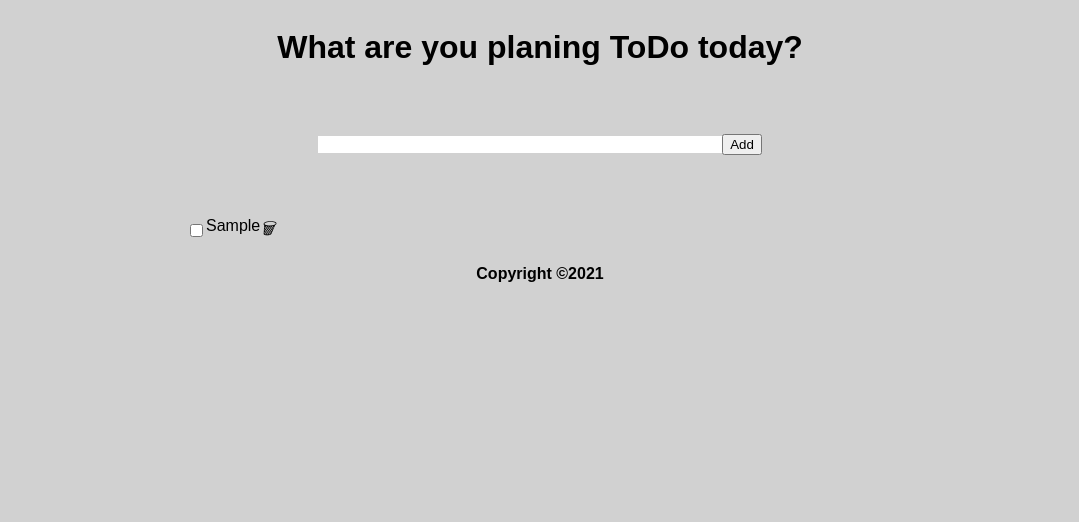
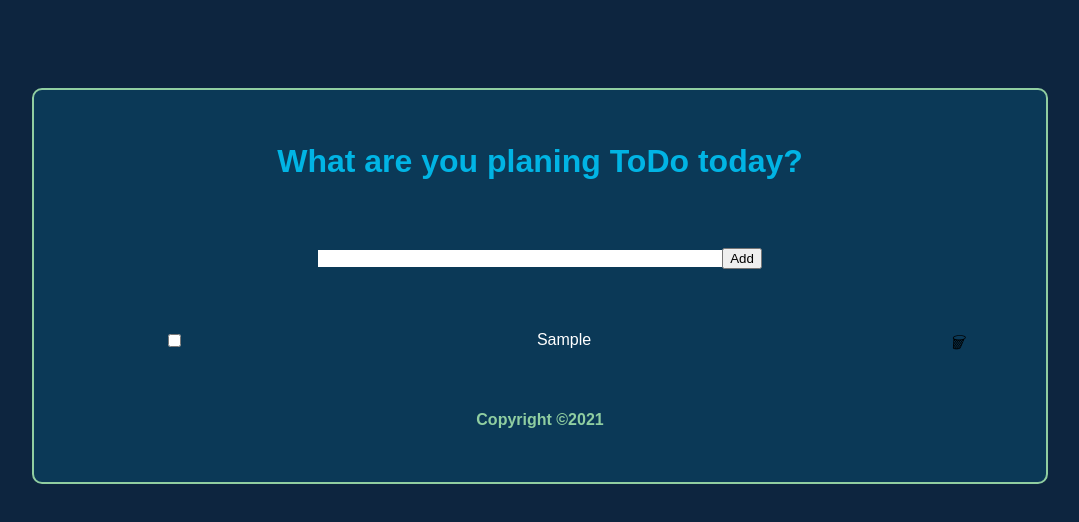
Before and after one commit to svenWacker/my-studie-at-DCI, a React (Create React App) app in the folder may/todo-list/: page / in a window 1280 px wide. Both pictures are taken after typing "Sample" into the empty fields and a click on the input "Add". Shown: the top 522 px of the page, without its empty margins (100-1179 px from the left). Built offline with nearby package versions, Linux system fonts and the light colour scheme.

Commit message:
coloring

```diff
--- a/may/todo-list/src/components/Footer.js
+++ b/may/todo-list/src/components/Footer.js
@@ -1,7 +1,7 @@
 const Footer = () => {
   let year = new Date().getFullYear();
   return (
-    <div>
+    <div className="footer">
       <h4>Copyright ©{year}</h4>
     </div>
   );
--- a/may/todo-list/src/components/Header.js
+++ b/may/todo-list/src/components/Header.js
@@ -1,6 +1,6 @@
 const Header = () => {
   return (
-    <div>
+    <div className="header">
       <h1>
         What are you planing <span>ToDo</span> today?
       </h1>
--- a/may/todo-list/src/components/ToDos.js
+++ b/may/todo-list/src/components/ToDos.js
@@ -9,6 +9,7 @@ const ToDos = (props) => {
       />
       <span> {toDo.title}</span>
       <i
+        className="remove"
         onClick={() => {
           console.log(toDo.id);
           props.remove(toDo.id);
--- a/may/todo-list/src/sass/main.scss
+++ b/may/todo-list/src/sass/main.scss
@@ -1,34 +1,75 @@
+//Colors
+$fontW: #fff;
+$fontB: #000;
+
+$clr-primary: #0d253f;
+$clr-secondary: #01b4e4;
+$clr-tertiary: #90cea1;
+$poster-background: #0b3957;
+
 body {
   font-family: Arial, Helvetica, sans-serif;
-  background-color: #d1d1d1;
+  background-color: $clr-primary;
   display: flex;
   align-items: center;
   justify-content: center;
   text-align: center;
 }
 #root {
+  flex-wrap: wrap;
+  margin: 5rem;
+  padding: 2rem;
   width: 75%;
   height: auto;
+  background-color: $poster-background;
+  border-radius: 10px;
+  border: 2px solid $clr-tertiary;
 }
+.header {
+  color: $clr-secondary;
+}
+
 // Text input
 input[type="text"] {
   border: 0 none;
   width: 25rem;
   margin: 3rem 0 3rem 0;
 }
-// Every other list item
-li:nth-child(2n) {
-  background-color: orange;
-}
-// ToDo list style
+
+ul {
+  width: 100%;
+  height: auto;
+  // background-color: green;
+
   li {
     list-style: none;
-  margin: 0 5rem 1rem 5rem;
+    margin: 0 5rem 2rem 5rem;
     display: flex;
+    justify-content: space-around;
+    margin-left: 3rem;
+    position: relative;
+
     input {
-    text-align: left;
+      position: absolute;
+      left: 10px;
     }
+    span {
+      color: $fontW;
+      position: absolute;
+      max-width: 60%;
+    }
+
     i {
-    align-items: center;
+      position: absolute;
+      right: 10px;
     }
   }
+}
+li:nth-child(2n) {
+  color: $clr-tertiary;
+}
+
+.footer {
+  margin-top: 5rem;
+  color: $clr-tertiary;
+}
```
Lines whose indentation alone changed are shown as unchanged.
